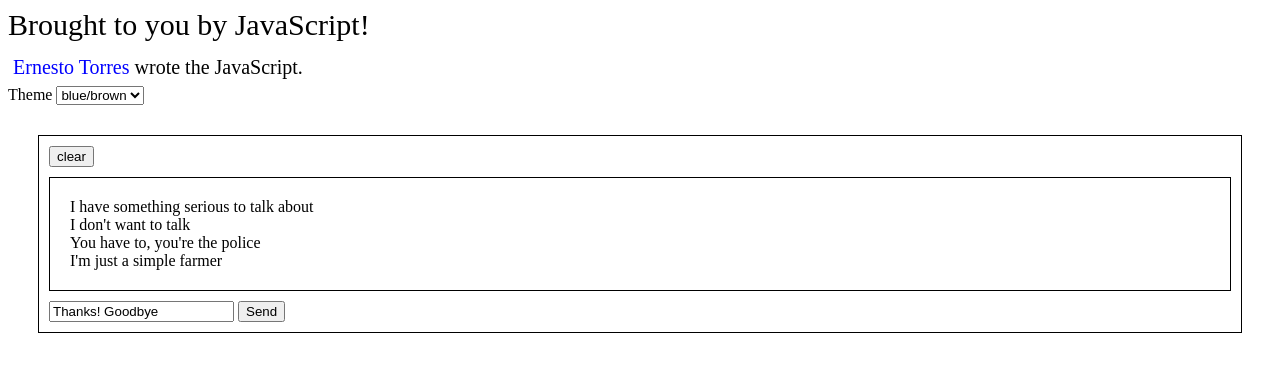
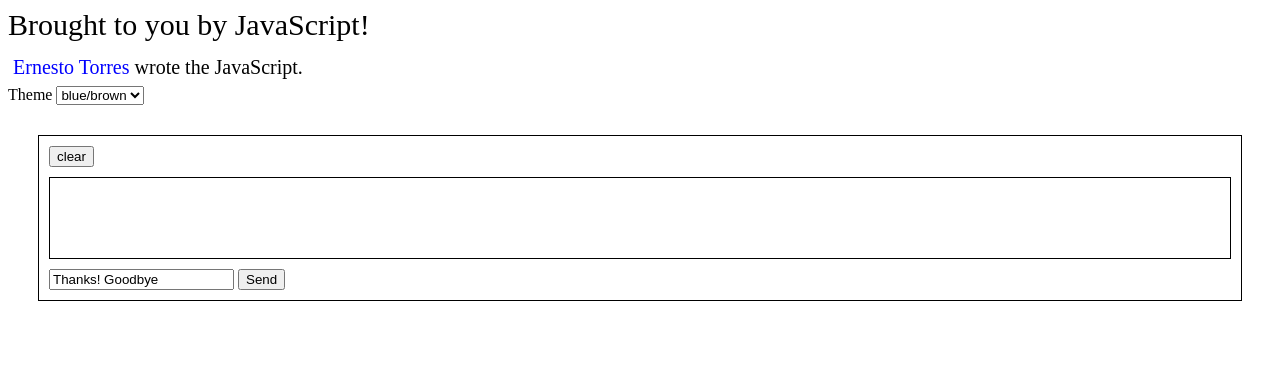
Before and after one commit to etm-193/vschool, a plain HTML site: page Vschool/level_1/assignments/exercises/dom-olympics-start/index.html in a window 1280 px wide. Both pictures are taken after a click on the button "clear". Drawn offline with Linux system fonts and the light colour scheme.

Commit message:
stepOneCompleted

```diff
--- a/Vschool/level_1/assignments/exercises/dom-olympics-start/index.html
+++ b/Vschool/level_1/assignments/exercises/dom-olympics-start/index.html
@@ -15,18 +15,18 @@
         <option value="theme-two">red/black</option>
     </select>
     <div id="main">
-        <button id='clear-button'>clear</button>
+        <button id="clearButton">clear</button>
         <div class="messages">
-            <div class="messageLeft">
+            <div class="message left">
                 I have something serious to talk about
             </div>
-            <div class="messageRight">
+            <div class="message right">
                 I don't want to talk
             </div>
-            <div class="messageLeft">
+            <div class="message left">
                 You have to, you're the police
             </div>
-            <div class="messageRight">
+            <div class="message right">
                 I'm just a simple farmer
             </div>
         </div>
--- a/Vschool/level_1/assignments/exercises/dom-olympics-start/index.js
+++ b/Vschool/level_1/assignments/exercises/dom-olympics-start/index.js
@@ -31,19 +31,25 @@ div.style.padding = "5px"
 //------------------------------------------------------- BRONZE COMPLETED
 
 //SILVER
-//Step 1 - clear button
+//Step 1 - clear button COMPLETED
+var clearBtn = document.getElementById("clearButton");
+var msgs = document.getElementsByClassName("messages");
+var leftMsg = document. getElementsByClassName("message left");
+var rightMsg = document.getElementsByClassName("message right");
 
+clearBtn.addEventListener('click', clear)
 
-
-var clearBtn = document.getElementById('clear-button');
-
-var msgs = document.getElementsByClassName('messages')
-var msgLeft = document.getElementsByClassName('messageRight');
-var msgRight = document.getElementsByClassName('messageLeft');
-
-function forClrBtn(){
-    msgLeft.innerHTML = " ";
-    msgRight.innerHTML = " ";
+function clear(){
+    console.log("clear")
+    console.log(leftMsg[0])
+    for(var i = 0; i < leftMsg.length; i++){
+        leftMsg[i].innerHTML = "";
+        leftMsg[i].style.backgroundColor = "white";
+        console.log(leftMsg[i])
+    }
+    for(var i = 0; i < rightMsg.length; i++){
+        rightMsg[i].innerHTML = "";
+        rightMsg[i].style.backgroundColor = "white";
+        console.log(rightMsg[i])
+    }
 }
-
-clearBtn.addEventListener('onclick', forClrBtn);
```
